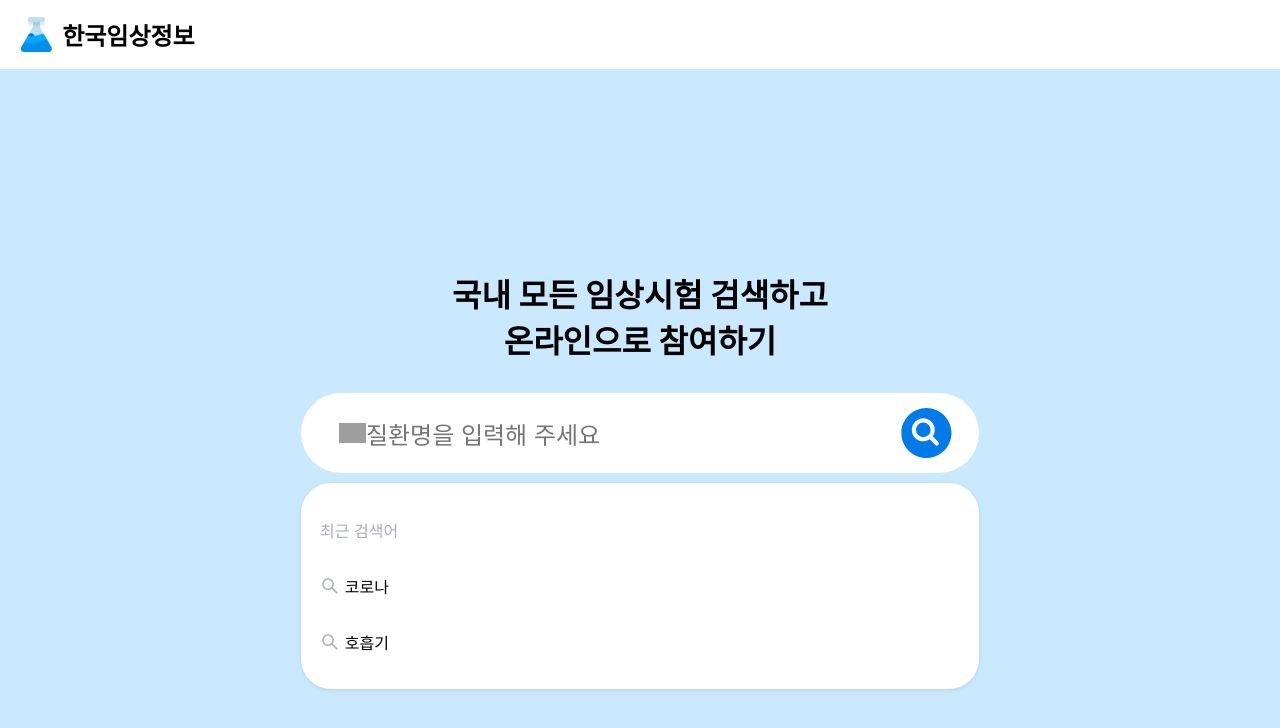
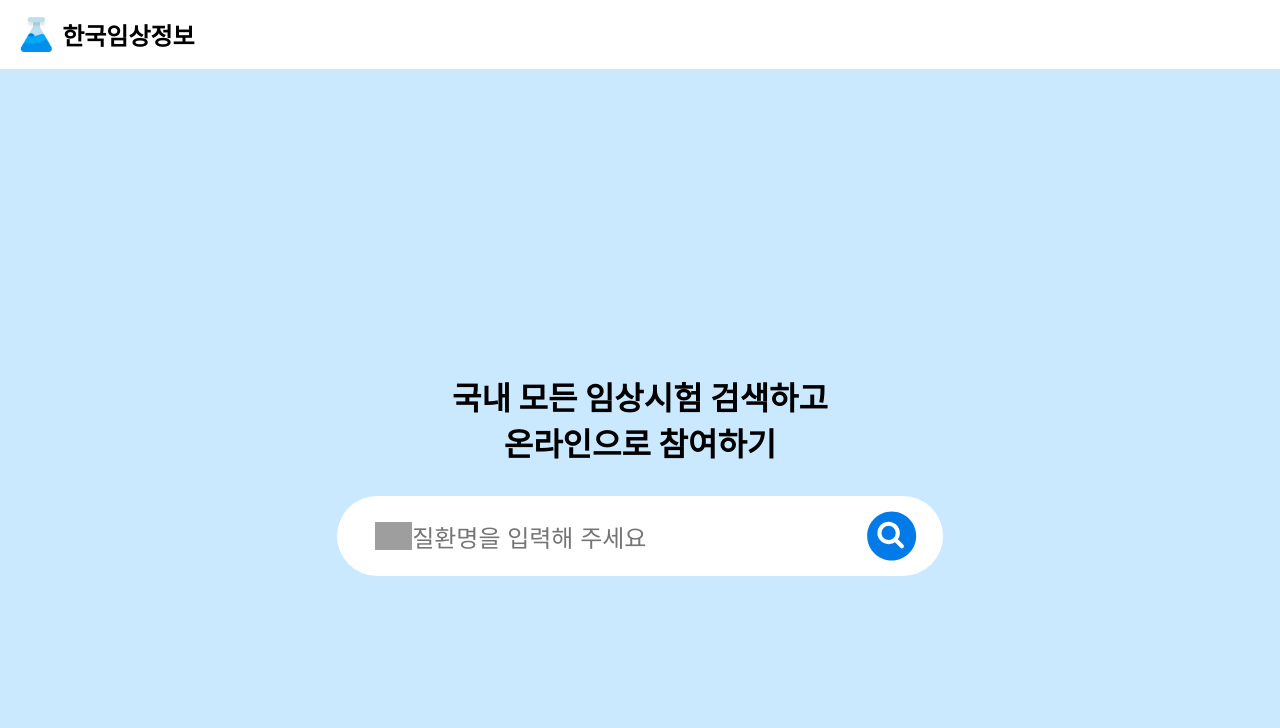
Before and after one commit to ramrami-B/clinical-trials-search, a React app: page / in a window 1280 px wide. Shown: the top 728 px of the page. Built offline with nearby package versions, Linux system fonts and the light colour scheme.

Commit message:
Rename: 컴포넌트 명 변경, 더 쪼개기

```diff
--- /dev/null
+++ b/src/components/Input.tsx
@@ -0,0 +1,47 @@
+import { styled } from "styled-components";
+import { IoSearchCircle } from "react-icons/io5";
+import { colors } from "../constants/colors";
+
+const Input = () => {
+  return (
+    <InputWrap>
+      <StyledInput placeholder="질환명을 입력해 주세요"></StyledInput>
+      <IoSearchCircle color={colors.primary} size={80} />
+    </InputWrap>
+  );
+};
+
+export default Input;
+
+const InputWrap = styled.label`
+  display: flex;
+  border-radius: 3.125rem;
+  background: ${colors.white};
+  padding: 0 1.2rem;
+  margin: 0.6rem 0;
+
+  &:focus-within {
+    border: 2px solid ${colors.primary};
+  }
+`;
+
+const StyledInput = styled.input`
+  width: 100%;
+  border-radius: 3.125rem;
+  padding: 1.5rem 1.2rem 1.3rem 1.2rem;
+  border: none;
+  font-size: 1.5rem;
+
+  &:focus {
+    outline: none;
+    background-image: none;
+  }
+
+  &::placeholder {
+    background-image: url(https://cdn1.iconfinder.com/data/icons/hawcons/32/698627-icon-111-search-256.png);
+    background-size: 8%;
+    background-position: 0 center;
+    background-repeat: no-repeat;
+    text-indent: 8%;
+  }
+`;
--- a/src/components/SearchBar.tsx
+++ b/src/components/SearchBar.tsx
@@ -1,57 +1,23 @@
-import { styled } from "styled-components";
-import { colors } from "../constants/colors";
-import { IoSearchCircle } from "react-icons/io5";
+import { axiosClient } from "../api/axios";
+import { useState } from "react";
+import RelatedSearch from "./RelatedSearch";
+import Input from "./Input";
 
 const SearchBar = () => {
-  const handlerClickSearch = () => {
-    console.log("검색하기!");
+  const [isOpen, setIsOpen] = useState(false);
+
+  //TODO: 검색 입력 할 때 api 호출
+  const handlerChangeSearchTerms = (e: any) => {
+    console.log(e.target.value);
+    axiosClient.getTerms(e.target.value);
   };
 
-  //TODO: 검색 입력 할 때 api 호출
   return (
-    <SearchBarWrap className="search-bar">
-      <SearchBarInput placeholder="질환명을 입력해 주세요"></SearchBarInput>
-      <IoSearchCircle
-        color={colors.primary}
-        size={80}
-        onClick={handlerClickSearch}
-      />
-    </SearchBarWrap>
+    <div>
+      <Input />
+      {isOpen && <RelatedSearch />}
+    </div>
   );
 };
 
 export default SearchBar;
-
-const SearchBarWrap = styled.label`
-  width: 100%;
-  display: flex;
-  border-radius: 3.125rem;
-  background: ${colors.white};
-  padding: 0 1.2rem;
-  margin: 0.6rem 0;
-
-  &:focus-within {
-    border: 2px solid ${colors.primary};
-  }
-`;
-
-const SearchBarInput = styled.input`
-  width: 100%;
-  border-radius: 3.125rem;
-  padding: 1.5rem 1.2rem 1.3rem 1.2rem;
-  border: none;
-  font-size: 1.5rem;
-
-  &:focus {
-    outline: none;
-    background-image: none;
-  }
-
-  &::placeholder {
-    background-image: url(https://cdn1.iconfinder.com/data/icons/hawcons/32/698627-icon-111-search-256.png);
-    background-size: 5%;
-    background-position: 0 center;
-    background-repeat: no-repeat;
-    text-indent: 5%;
-  }
-`;
--- a/src/pages/SearchPage.tsx
+++ b/src/pages/SearchPage.tsx
@@ -1,24 +1,22 @@
 import { styled } from "styled-components";
 import SearchBar from "../components/SearchBar";
-import RelatedSearch from "../components/RelatedSearch";
 
 const SearchPage = () => {
   return (
-    <SearchPageContainer>
+    <Container>
       <h1 style={{ width: "100%" }}>
         국내 모든 임상시험 검색하고
         <br />
         온라인으로 참여하기
       </h1>
       <SearchBar />
-      <RelatedSearch />
-    </SearchPageContainer>
+    </Container>
   );
 };
 
 export default SearchPage;
 
-const SearchPageContainer = styled.div`
+const Container = styled.div`
   width: 50%;
   height: 100%;
   margin: auto;
```
